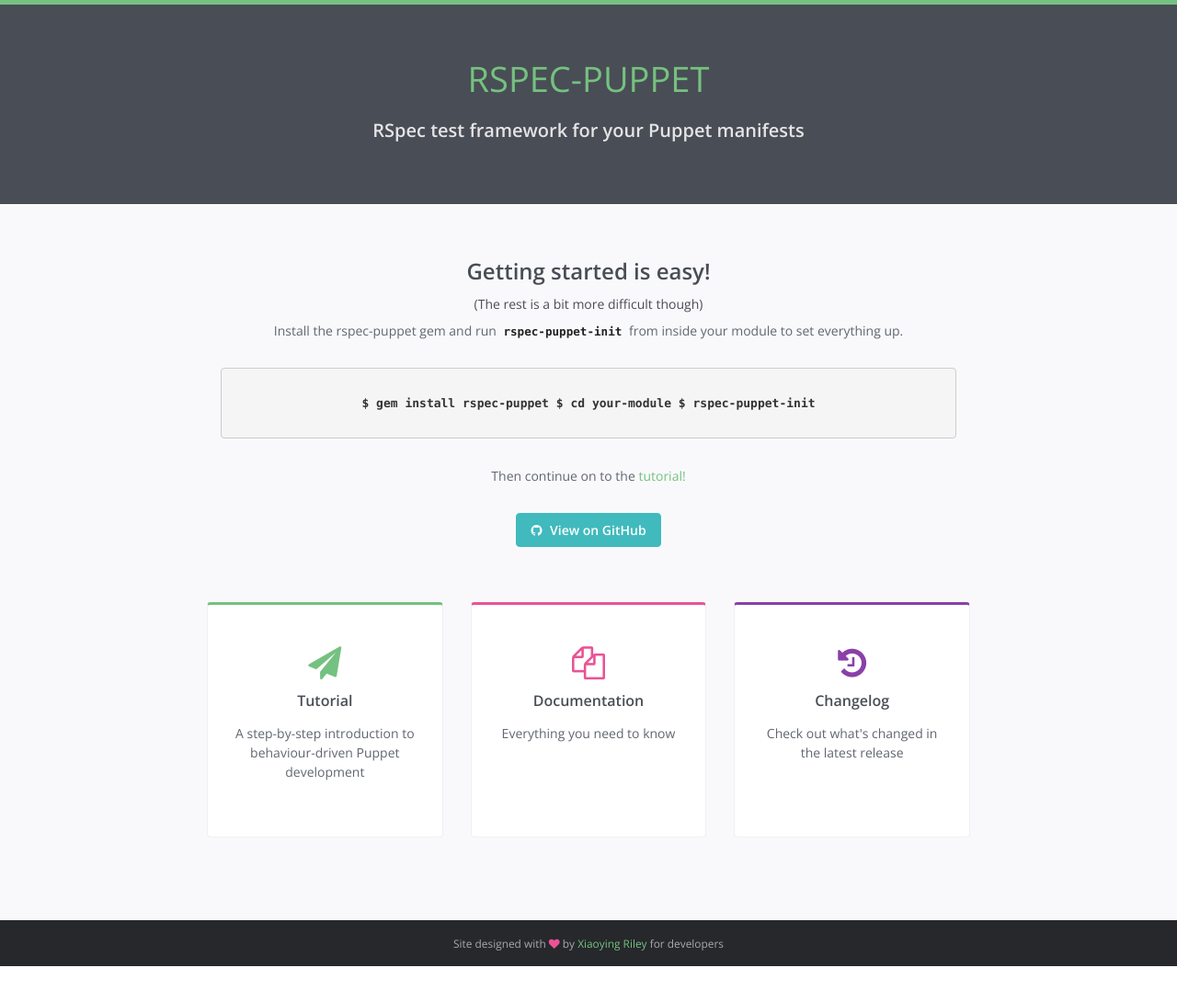
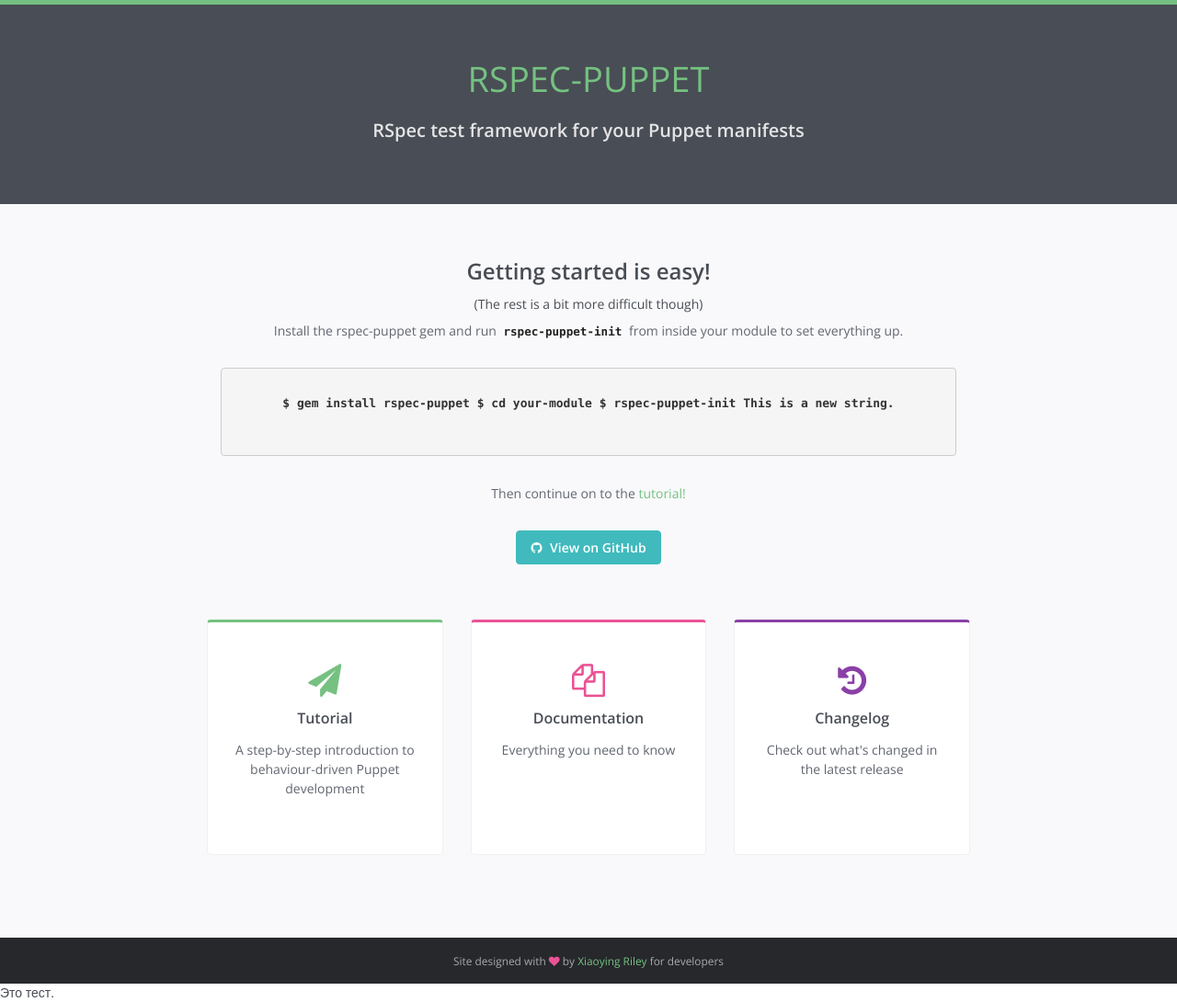
Before and after one commit to rodjek/rspec-puppet, a Jekyll site: the page docs/index_au.html, which Jekyll copies as it is, in a window 1280 px wide. Shown: the whole page at 92% size. Built offline with Jekyll 4.4.1, drawn with Linux system fonts in a browser that asks for light colours; before the commit the page ends 1051 px from its top, so only the background shows below that.

```diff
--- a/docs/index_au.html
+++ b/docs/index_au.html
@@ -51,7 +51,8 @@
                 <div class="intro">
                     <p>Install the rspec-puppet gem and run <code>rspec-puppet-init</code> from inside your module to set everything up.</p>
                     <div class="code-block"><pre><code class="language-bash">
-$ gem install rspec-puppet $ cd your-module $ rspec-puppet-init
+$ gem install rspec-puppet $ cd your-module $ rspec-puppet-init This is a new string.
+
                         </code></pre></div>
                     <p>Then continue on to the <a href="/tutorial/">tutorial!</a></p>
                     <div class="cta-container">
@@ -112,3 +113,5 @@
 
 </body>
 </html>
+
+Это тест.
```
